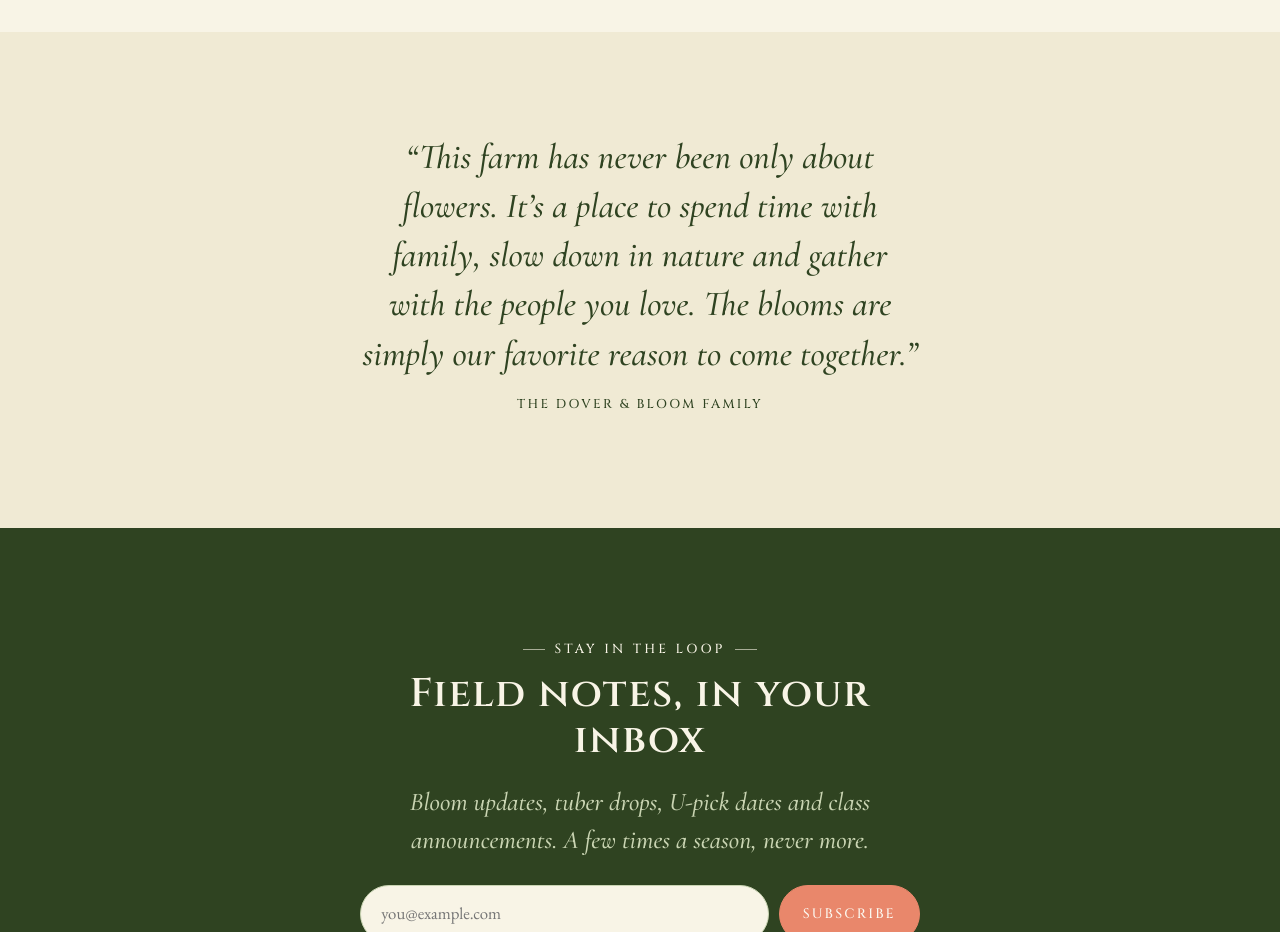
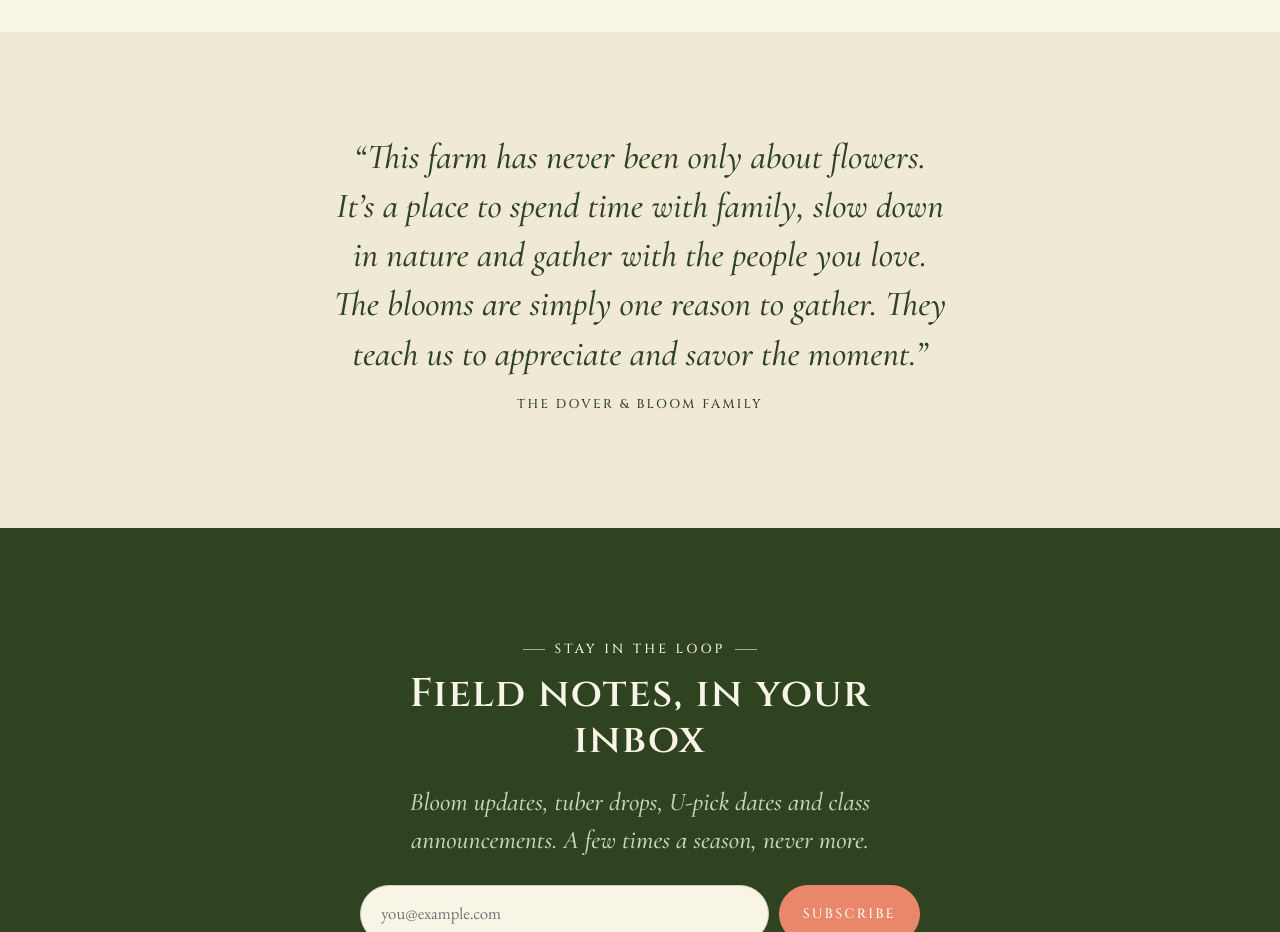
Before and after one commit to doverandbloom/Doverandbloom, a website: page index.html in a window 1280 px wide. Shown: the part 4480-5412 px from the top of the page. Drawn offline with nearby package versions, Linux system fonts and the light colour scheme.

Commit message:
Home page quote: blooms as one reason to gather and savor the moment
Co-Authored-By: Claude Opus 5.5 <noreply@anthropic.com>
Claude-Session: https://claude.ai/code/session_01Qz9mq9EyEn61VCzL8yH6Fs

```diff
--- a/index.html
+++ b/index.html
@@ -191,7 +191,7 @@
     <!-- QUOTE -->
     <section class="section section--tint">
       <div class="wrap">
-        <p class="quote">“This farm has never been only about flowers. It’s a place to spend time with family, slow down in nature and gather with the people you love. The blooms are simply our favorite reason to come together.”</p>
+        <p class="quote">“This farm has never been only about flowers. It’s a place to spend time with family, slow down in nature and gather with the people you love. The blooms are simply one reason to gather. They teach us to appreciate and savor the moment.”</p>
         <p class="quote-by">The Dover &amp; Bloom family</p>
       </div>
     </section>
```
